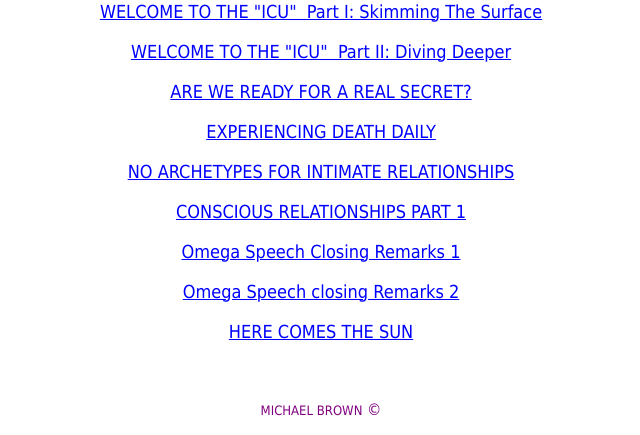
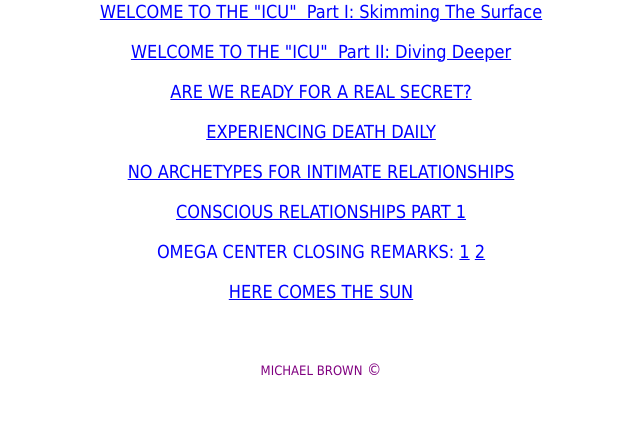
Before and after one commit to eblincow/homepage, a Django app: template blinc/blinc/templates/pp/index.html in a window 1280 px wide. Shown: the part 879-1314 px from the top of the page, without its empty margins (319-959 px from the left). After the commit the page ends 1255 px from the top, so only its background shows below. Run offline with Django 3.2, Linux system fonts and the light colour scheme; the template is opened without the code that fills it, so the values that code supplies are empty.

Commit message:
Tweaks to omega center links

```diff
--- a/blinc/blinc/templates/pp/index.html
+++ b/blinc/blinc/templates/pp/index.html
@@ -122,9 +122,7 @@ RELATIONSHIPS PART 1</font></a></p>
 
 <!-- sound files -->
 
-<p class="MsoNormal" align="center" style="line-height: 150%"><a href="{% static 'pp/omega_1.mp3' %}" ><font color="#0000FF" face="Tahoma" size="4">Omega Speech Closing Remarks 1</font></a></p>
-
-<p class="MsoNormal" align="center" style="line-height: 150%"><a href="{% static 'pp/omega_2.mp3' %}" ><font color="#0000FF" face="Tahoma" size="4">Omega Speech closing Remarks 2</font></a></p>
+<p class="MsoNormal" align="center" style="line-height: 150%"><font color="#0000FF" face="Tahoma" size="4">OMEGA CENTER CLOSING REMARKS: <a href="{% static 'pp/omega_1.mp3' %}" >1</a> <a href="{% static 'pp/omega_2.mp3' %}">2</a></font></p>
 
 
 <p class="MsoNormal" align="center" style="line-height: 150%"><a href="{% static 'pp/here_comes_sun.html' %}" ><font color="#0000FF" size="4" face="Tahoma">HERE
```
